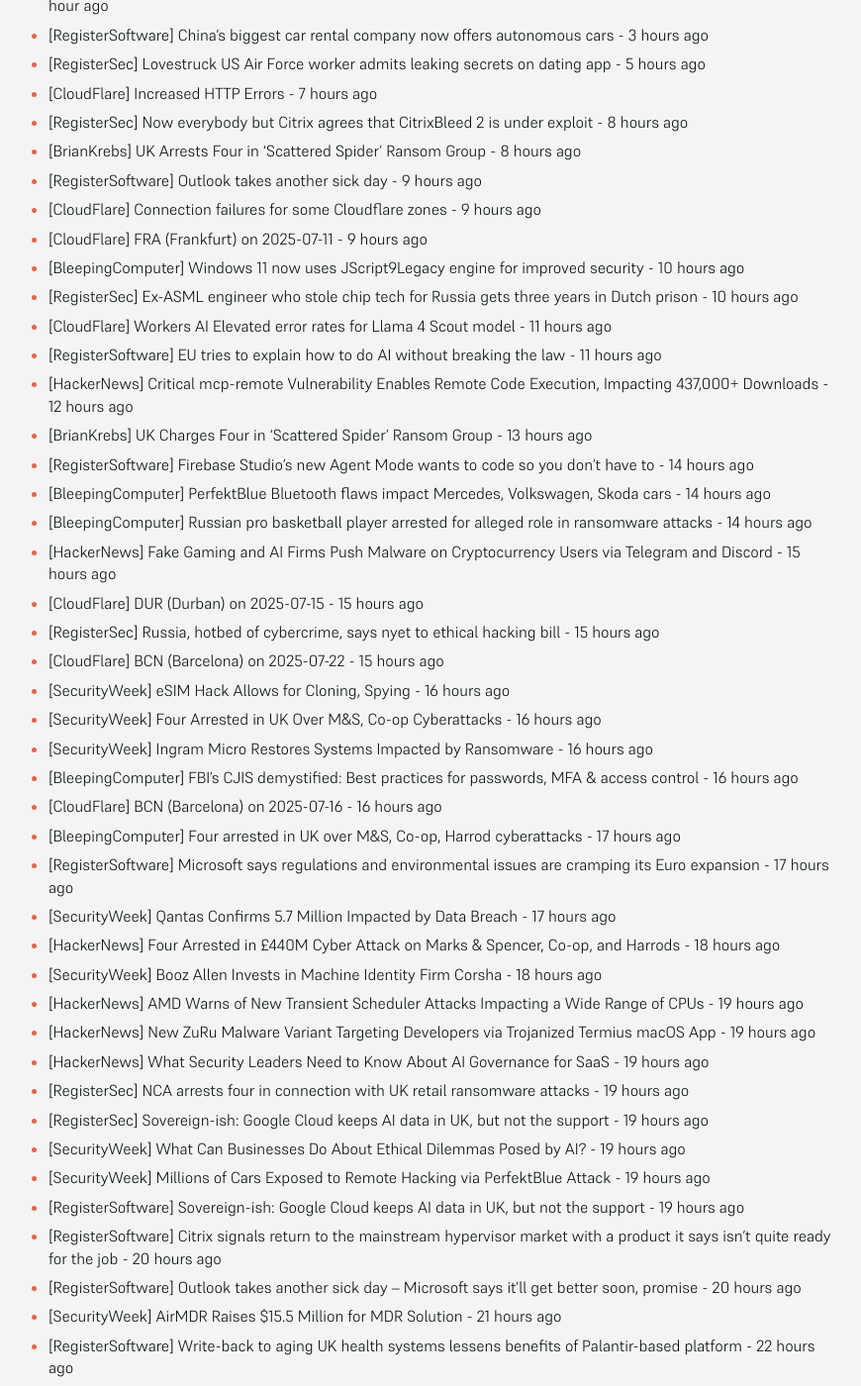
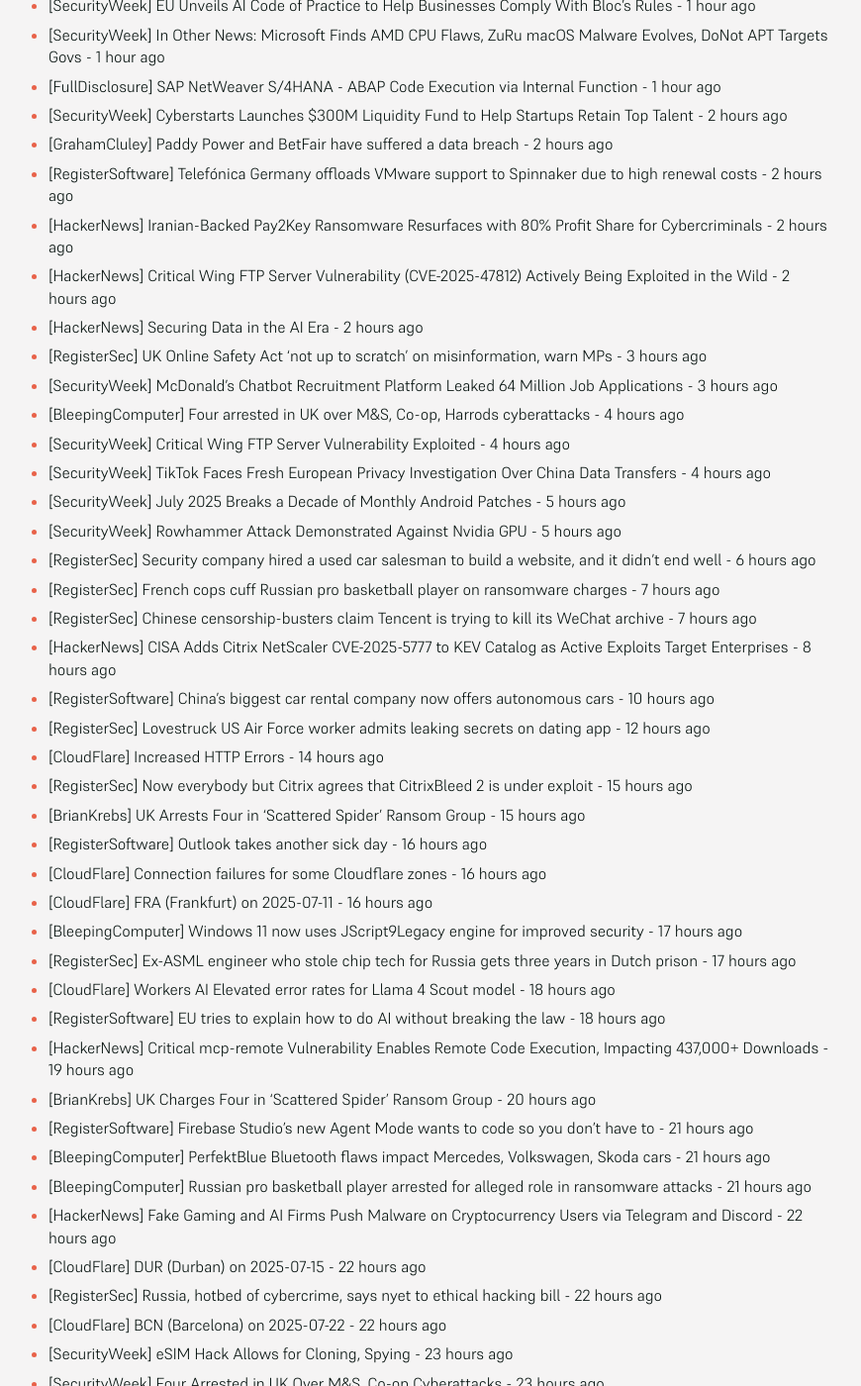
Before and after one commit to SecOpsNews/news, a Jekyll site: the page built from index.md, in a window 1280 px wide and 1400 px high, scrolled down 361 px. Shown: the whole window at 99% size, without its empty margins (215-1085 px from the left). Built offline with Jekyll 4.4.1, drawn with Linux system fonts in a browser that asks for light colours; some of the changed text lies outside the part shown.

Commit message:
New Feed

```diff
--- a/index.md
+++ b/index.md
@@ -9,56 +9,75 @@ description: Latest Updates
 
 <!-- SecOps start -->
 
-- [RegisterSec] French cops cuff Russian pro basketball player on ransomware charges - 21 minutes ago
-- [RegisterSec] Chinese censorship-busters claim Tencent is trying to kill its WeChat archive - 47 minutes ago
-- [HackerNews] CISA Adds Citrix NetScaler CVE-2025-5777 to KEV Catalog as Active Exploits Target Enterprises - 1 hour ago
-- [RegisterSoftware] China's biggest car rental company now offers autonomous cars - 3 hours ago
-- [RegisterSec] Lovestruck US Air Force worker admits leaking secrets on dating app - 5 hours ago
-- [CloudFlare] Increased HTTP Errors - 7 hours ago
-- [RegisterSec] Now everybody but Citrix agrees that CitrixBleed 2 is under exploit - 8 hours ago
-- [BrianKrebs] UK Arrests Four in ‘Scattered Spider’ Ransom Group - 8 hours ago
-- [RegisterSoftware] Outlook takes another sick day - 9 hours ago
-- [CloudFlare] Connection failures for some Cloudflare zones - 9 hours ago
-- [CloudFlare] FRA (Frankfurt) on 2025-07-11 - 9 hours ago
-- [BleepingComputer] Windows 11 now uses JScript9Legacy engine for improved security - 10 hours ago
-- [RegisterSec] Ex-ASML engineer who stole chip tech for Russia gets three years in Dutch prison - 10 hours ago
-- [CloudFlare] Workers AI Elevated error rates for Llama 4 Scout model - 11 hours ago
-- [RegisterSoftware] EU tries to explain how to do AI without breaking the law - 11 hours ago
-- [HackerNews] Critical mcp-remote Vulnerability Enables Remote Code Execution, Impacting 437,000+ Downloads - 12 hours ago
-- [BrianKrebs] UK Charges Four in ‘Scattered Spider’ Ransom Group - 13 hours ago
-- [RegisterSoftware] Firebase Studio's new Agent Mode wants to code so you don't have to - 14 hours ago
-- [BleepingComputer] PerfektBlue Bluetooth flaws impact Mercedes, Volkswagen, Skoda cars - 14 hours ago
-- [BleepingComputer] Russian pro basketball player arrested for alleged role in ransomware attacks - 14 hours ago
-- [HackerNews] Fake Gaming and AI Firms Push Malware on Cryptocurrency Users via Telegram and Discord - 15 hours ago
-- [CloudFlare] DUR (Durban) on 2025-07-15 - 15 hours ago
-- [RegisterSec] Russia, hotbed of cybercrime, says nyet to ethical hacking bill - 15 hours ago
-- [CloudFlare] BCN (Barcelona) on 2025-07-22 - 15 hours ago
-- [SecurityWeek] eSIM Hack Allows for Cloning, Spying - 16 hours ago
-- [SecurityWeek] Four Arrested in UK Over M&S, Co-op Cyberattacks - 16 hours ago
-- [SecurityWeek] Ingram Micro Restores Systems Impacted by Ransomware - 16 hours ago
-- [BleepingComputer] FBI's CJIS demystified: Best practices for passwords, MFA & access control - 16 hours ago
-- [CloudFlare] BCN (Barcelona) on 2025-07-16 - 16 hours ago
-- [BleepingComputer] Four arrested in UK over M&S, Co-op, Harrod cyberattacks - 17 hours ago
-- [RegisterSoftware] Microsoft says regulations and environmental issues are cramping its Euro expansion - 17 hours ago
-- [SecurityWeek] Qantas Confirms 5.7 Million Impacted by Data Breach - 17 hours ago
-- [HackerNews] Four Arrested in £440M Cyber Attack on Marks & Spencer, Co-op, and Harrods - 18 hours ago
-- [SecurityWeek] Booz Allen Invests in Machine Identity Firm Corsha - 18 hours ago
-- [HackerNews] AMD Warns of New Transient Scheduler Attacks Impacting a Wide Range of CPUs - 19 hours ago
-- [HackerNews] New ZuRu Malware Variant Targeting Developers via Trojanized Termius macOS App - 19 hours ago
-- [HackerNews] What Security Leaders Need to Know About AI Governance for SaaS - 19 hours ago
-- [RegisterSec] NCA arrests four in connection with UK retail ransomware attacks - 19 hours ago
-- [RegisterSec] Sovereign-ish: Google Cloud keeps AI data in UK, but not the support - 19 hours ago
-- [SecurityWeek] What Can Businesses Do About Ethical Dilemmas Posed by AI? - 19 hours ago
-- [SecurityWeek] Millions of Cars Exposed to Remote Hacking via PerfektBlue Attack - 19 hours ago
-- [RegisterSoftware] Sovereign-ish: Google Cloud keeps AI data in UK, but not the support - 19 hours ago
-- [RegisterSoftware] Citrix signals return to the mainstream hypervisor market with a product it says isn’t quite ready for the job - 20 hours ago
-- [RegisterSoftware] Outlook takes another sick day – Microsoft says it'll get better soon, promise - 20 hours ago
-- [SecurityWeek] AirMDR Raises $15.5 Million for MDR Solution - 21 hours ago
-- [RegisterSoftware] Write-back to aging UK health systems lessens benefits of Palantir-based platform - 22 hours ago
-- [RegisterSec] Review: How Passwork 7 helps tame business passwords - 22 hours ago
-- [RegisterSoftware] At last, a use case for AI agents with sky-high ROI: Stealing crypto - 23 hours ago
-- [HackerNews] ServiceNow Flaw CVE-2025-3648 Could Lead to Data Exposure via Misconfigured ACLs - 23 hours ago
-- [RegisterSec] At last, a use case for AI agents with sky-high ROI: Stealing crypto - 23 hours ago
+- [HackerNews] PerfektBlue Bluetooth Vulnerabilities Expose Millions of Vehicles to Remote Code Execution - 52 minutes ago
+- [RegisterSoftware] More license upheaval to come after SAP kills RISE with SAP products, users warn - 1 hour ago
+- [SecurityWeek] EU Unveils AI Code of Practice to Help Businesses Comply With Bloc’s Rules - 1 hour ago
+- [SecurityWeek] In Other News: Microsoft Finds AMD CPU Flaws, ZuRu macOS Malware Evolves, DoNot APT Targets Govs - 1 hour ago
+- [FullDisclosure] SAP NetWeaver S/4HANA - ABAP Code Execution via Internal	Function - 1 hour ago
+- [SecurityWeek] Cyberstarts Launches $300M Liquidity Fund to Help Startups Retain Top Talent - 2 hours ago
+- [GrahamCluley] Paddy Power and BetFair have suffered a data breach - 2 hours ago
+- [RegisterSoftware] Telefónica Germany offloads VMware support to Spinnaker due to high renewal costs - 2 hours ago
+- [HackerNews] Iranian-Backed Pay2Key Ransomware Resurfaces with 80% Profit Share for Cybercriminals - 2 hours ago
+- [HackerNews] Critical Wing FTP Server Vulnerability (CVE-2025-47812) Actively Being Exploited in the Wild - 2 hours ago
+- [HackerNews] Securing Data in the AI Era - 2 hours ago
+- [RegisterSec] UK Online Safety Act 'not up to scratch' on misinformation, warn MPs - 3 hours ago
+- [SecurityWeek] McDonald’s Chatbot Recruitment Platform Leaked 64 Million Job Applications - 3 hours ago
+- [BleepingComputer] Four arrested in UK over M&S, Co-op, Harrods cyberattacks - 4 hours ago
+- [SecurityWeek] Critical Wing FTP Server Vulnerability Exploited - 4 hours ago
+- [SecurityWeek] TikTok Faces Fresh European Privacy Investigation Over China Data Transfers - 4 hours ago
+- [SecurityWeek] July 2025 Breaks a Decade of Monthly Android Patches - 5 hours ago
+- [SecurityWeek] Rowhammer Attack Demonstrated Against Nvidia GPU - 5 hours ago
+- [RegisterSec] Security company hired a used car salesman to build a website, and it didn't end well - 6 hours ago
+- [RegisterSec] French cops cuff Russian pro basketball player on ransomware charges - 7 hours ago
+- [RegisterSec] Chinese censorship-busters claim Tencent is trying to kill its WeChat archive - 7 hours ago
+- [HackerNews] CISA Adds Citrix NetScaler CVE-2025-5777 to KEV Catalog as Active Exploits Target Enterprises - 8 hours ago
+- [RegisterSoftware] China's biggest car rental company now offers autonomous cars - 10 hours ago
+- [RegisterSec] Lovestruck US Air Force worker admits leaking secrets on dating app - 12 hours ago
+- [CloudFlare] Increased HTTP Errors - 14 hours ago
+- [RegisterSec] Now everybody but Citrix agrees that CitrixBleed 2 is under exploit - 15 hours ago
+- [BrianKrebs] UK Arrests Four in ‘Scattered Spider’ Ransom Group - 15 hours ago
+- [RegisterSoftware] Outlook takes another sick day - 16 hours ago
+- [CloudFlare] Connection failures for some Cloudflare zones - 16 hours ago
+- [CloudFlare] FRA (Frankfurt) on 2025-07-11 - 16 hours ago
+- [BleepingComputer] Windows 11 now uses JScript9Legacy engine for improved security - 17 hours ago
+- [RegisterSec] Ex-ASML engineer who stole chip tech for Russia gets three years in Dutch prison - 17 hours ago
+- [CloudFlare] Workers AI Elevated error rates for Llama 4 Scout model - 18 hours ago
+- [RegisterSoftware] EU tries to explain how to do AI without breaking the law - 18 hours ago
+- [HackerNews] Critical mcp-remote Vulnerability Enables Remote Code Execution, Impacting 437,000+ Downloads - 19 hours ago
+- [BrianKrebs] UK Charges Four in ‘Scattered Spider’ Ransom Group - 20 hours ago
+- [RegisterSoftware] Firebase Studio's new Agent Mode wants to code so you don't have to - 21 hours ago
+- [BleepingComputer] PerfektBlue Bluetooth flaws impact Mercedes, Volkswagen, Skoda cars - 21 hours ago
+- [BleepingComputer] Russian pro basketball player arrested for alleged role in ransomware attacks - 21 hours ago
+- [HackerNews] Fake Gaming and AI Firms Push Malware on Cryptocurrency Users via Telegram and Discord - 22 hours ago
+- [CloudFlare] DUR (Durban) on 2025-07-15 - 22 hours ago
+- [RegisterSec] Russia, hotbed of cybercrime, says nyet to ethical hacking bill - 22 hours ago
+- [CloudFlare] BCN (Barcelona) on 2025-07-22 - 22 hours ago
+- [SecurityWeek] eSIM Hack Allows for Cloning, Spying - 23 hours ago
+- [SecurityWeek] Four Arrested in UK Over M&S, Co-op Cyberattacks - 23 hours ago
+- [SecurityWeek] Ingram Micro Restores Systems Impacted by Ransomware - 23 hours ago
+- [BleepingComputer] FBI's CJIS demystified: Best practices for passwords, MFA & access control - 23 hours ago
+- [CloudFlare] BCN (Barcelona) on 2025-07-16 - 23 hours ago
+- [BleepingComputer] Four arrested in UK over M&S, Co-op, Harrod cyberattacks - 1 day ago
+- [RegisterSoftware] Microsoft says regulations and environmental issues are cramping its Euro expansion - 1 day ago
+- [SecurityWeek] Qantas Confirms 5.7 Million Impacted by Data Breach - 1 day ago
+- [HackerNews] Four Arrested in £440M Cyber Attack on Marks & Spencer, Co-op, and Harrods - 1 day ago
+- [SecurityWeek] Booz Allen Invests in Machine Identity Firm Corsha - 1 day ago
+- [HackerNews] AMD Warns of New Transient Scheduler Attacks Impacting a Wide Range of CPUs - 1 day ago
+- [HackerNews] New ZuRu Malware Variant Targeting Developers via Trojanized Termius macOS App - 1 day ago
+- [HackerNews] What Security Leaders Need to Know About AI Governance for SaaS - 1 day ago
+- [RegisterSec] NCA arrests four in connection with UK retail ransomware attacks - 1 day ago
+- [RegisterSec] Sovereign-ish: Google Cloud keeps AI data in UK, but not the support - 1 day ago
+- [SecurityWeek] What Can Businesses Do About Ethical Dilemmas Posed by AI? - 1 day ago
+- [SecurityWeek] Millions of Cars Exposed to Remote Hacking via PerfektBlue Attack - 1 day ago
+- [RegisterSoftware] Sovereign-ish: Google Cloud keeps AI data in UK, but not the support - 1 day ago
+- [RegisterSoftware] Citrix signals return to the mainstream hypervisor market with a product it says isn’t quite ready for the job - 1 day ago
+- [RegisterSoftware] Outlook takes another sick day – Microsoft says it'll get better soon, promise - 1 day ago
+- [SecurityWeek] AirMDR Raises $15.5 Million for MDR Solution - 1 day ago
+- [RegisterSoftware] Write-back to aging UK health systems lessens benefits of Palantir-based platform - 1 day ago
+- [RegisterSec] Review: How Passwork 7 helps tame business passwords - 1 day ago
+- [RegisterSoftware] At last, a use case for AI agents with sky-high ROI: Stealing crypto - 1 day ago
+- [HackerNews] ServiceNow Flaw CVE-2025-3648 Could Lead to Data Exposure via Misconfigured ACLs - 1 day ago
+- [RegisterSec] At last, a use case for AI agents with sky-high ROI: Stealing crypto - 1 day ago
 - [RegisterSoftware] Swiss boffins just trained a 'fully open' LLM on the Alps supercomputer - 1 day ago
 - [RegisterSoftware] Chinese TV uses AI to translate broadcasts into sign language. It’s not going well - 1 day ago
 - [CloudFlare] AKL (Auckland) on 2025-07-15 - 1 day ago
@@ -102,30 +121,15 @@ description: Latest Updates
 - [CloudFlare] Increased Errors for Durable Objects in the Asia-Pacific region - 1 day ago
 - [BleepingComputer] New ServiceNow flaw lets attackers enumerate restricted data - 1 day ago
 - [BleepingComputer] The MFA You Trust Is Lying to You – and Here's How Attackers Exploit It - 1 day ago
-- [RegisterSoftware] Elon Musk's Grok chatbot posts Mein Kampf 2.0 in now-deleted X rant - 1 day ago
-- [RegisterSoftware] Google Cloud lands gig to make 100,000 UK civil servants tech-literate - 1 day ago
-- [SecurityWeek] Nippon Steel Subsidiary Blames Data Breach on Zero-Day Attack - 1 day ago
-- [HackerNews] How To Automate Ticket Creation, Device Identification and Threat Triage With Tines - 1 day ago
-- [HackerNews] U.S. Sanctions North Korean Andariel Hacker Behind Fraudulent IT Worker Scheme - 1 day ago
-- [SecurityWeek] Samsung Announces Security Improvements for Galaxy Smartphones - 1 day ago
-- [NCSCGuidanceFeed] Managing Public Domain Names - 1 day ago
-- [RegisterSoftware] Thunderbird ESR is here: Mozilla's email client adds new functions - 1 day ago
-- [RegisterSec] Qantas begins telling some customers that mystery attackers have their home address - 1 day ago
-- [SecurityWeek] ICS Patch Tuesday: Vulnerabilities Addressed by Siemens, Schneider, Phoenix Contact - 1 day ago
-- [SecurityWeek] Unpatched Ruckus Vulnerabilities Allow Wireless Environment Hacking - 1 day ago
-- [HackerNews] Chinese Hacker Xu Zewei Arrested for Ties to Silk Typhoon Group and U.S. Cyber Attacks - 1 day ago
-- [RegisterSoftware] Ingram Micro restarts orders – for some – following ransomware attack - 1 day ago
-- [RegisterSec] Ingram Micro restarts orders – for some – following ransomware attack - 1 day ago
-- [SecurityWeek] Canadian Electric Utility Says Power Meters Disrupted by Cyberattack - 1 day ago
-- [FullDisclosure] eSIM security research (GSMA eUICC compromise and certificate	theft) - 1 day ago
-- [SecurityWeek] Ivanti, Fortinet, Splunk Release Security Updates - 1 day ago
-- [RegisterSec] Privacy campaigners pour cold water on London cops' 1,000 facial recognition arrests - 1 day ago
-- [CloudFlare] MIA (Miami) on 2025-07-09 - 1 day ago
-- [RegisterSoftware] How BigQuery combines data and AI for business transformation - 1 day ago
-- [HackerNews] Microsoft Patches 130 Vulnerabilities, Including Critical Flaws in SPNEGO and SQL Server - 1 day ago
-- [RegisterSoftware] C-suite sours on AI despite rising investment, survey finds - 1 day ago
-- [SecurityWeek] Alleged Chinese State Hacker Wanted by US Arrested in Italy - 2 days ago
-- [RegisterSec] Iranian ransomware crew reemerges, promises big bucks for attacks on US or Israel - 2 days ago
+- [RegisterSoftware] Elon Musk's Grok chatbot posts Mein Kampf 2.0 in now-deleted X rant - 2 days ago
+- [RegisterSoftware] Google Cloud lands gig to make 100,000 UK civil servants tech-literate - 2 days ago
+- [SecurityWeek] Nippon Steel Subsidiary Blames Data Breach on Zero-Day Attack - 2 days ago
+- [HackerNews] How To Automate Ticket Creation, Device Identification and Threat Triage With Tines - 2 days ago
+- [HackerNews] U.S. Sanctions North Korean Andariel Hacker Behind Fraudulent IT Worker Scheme - 2 days ago
+- [SecurityWeek] Samsung Announces Security Improvements for Galaxy Smartphones - 2 days ago
+- [NCSCGuidanceFeed] Managing Public Domain Names - 2 days ago
+- [RegisterSoftware] Thunderbird ESR is here: Mozilla's email client adds new functions - 2 days ago
+- [RegisterSec] Qantas begins telling some customers that mystery attackers have their home address - 2 days ago
 - [DataBreaches] Russian-linked hackers appear to have launched a crippling cyberattack on Western New Mexico University - 2 months ago
 - [DataBreaches] SK Telecom vows to take full responsibility for damage from recent data leak - 2 months ago
 - [HackerNews] Storm-1977 Hits Education Clouds with AzureChecker, Deploys 200+ Crypto Mining Containers - 2 months ago
```
